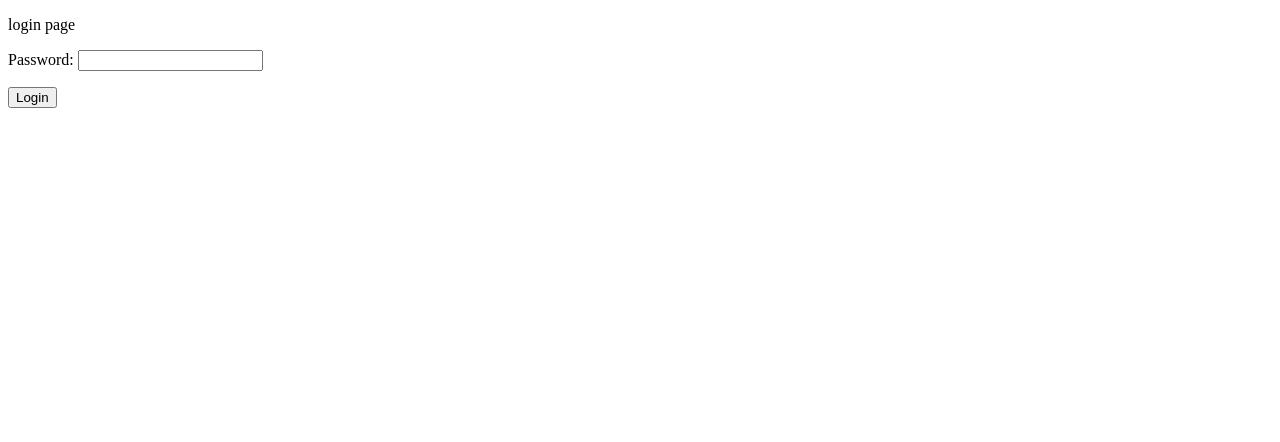
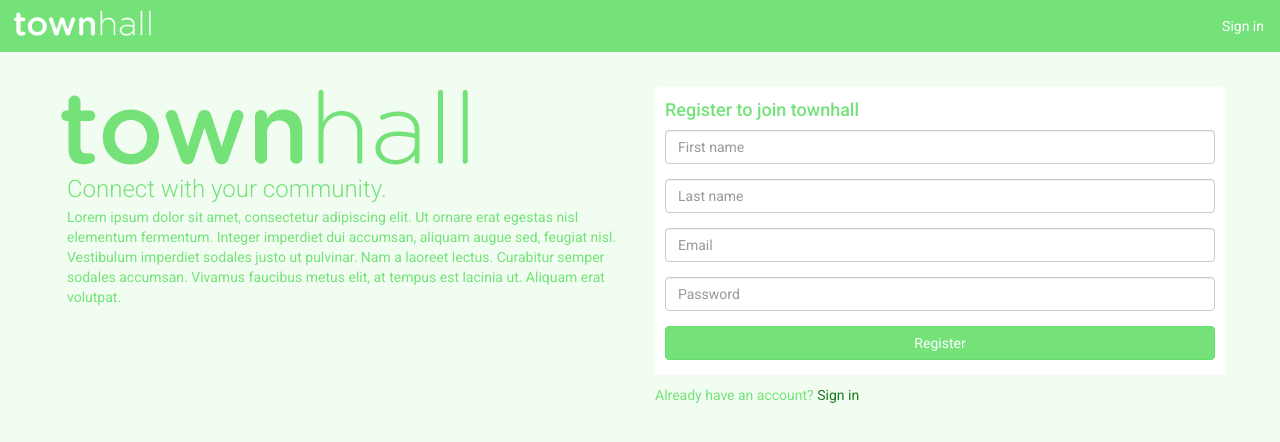
Before and after one commit to 1jeanpaul1/townhall, a Django app: template web/townhall/templates/townhall/login.html in a window 1280 px wide. Shown: the top 442 px of the page. Run offline with Django 3.2, Linux system fonts and the light colour scheme; the template is opened without the code that fills it: values that come from a table or form of the project are taken from there, others are empty; parts of the project's set-up code (start-up, migrations or seed data) failed here and were passed over; some libraries are stand-ins or nearby versions.

Commit message:
login & static files

```diff
--- /dev/null
+++ b/web/townhall/static/css/onboarding.css
@@ -0,0 +1,112 @@
+body {
+    background-color: #f2fdf2;
+    color: #74e279;
+    font-family: 'Roboto', sans-serif;
+}
+
+.container-fluid {
+    padding-right: 40px;
+    padding-left: 40px;
+}
+
+#signIn {
+    float: right;
+}
+
+.navbar-nav {
+    float: right;
+    margin: 0;
+}
+
+.navbar-nav>li>a {
+    padding-top: 15px;
+    padding-bottom: 15px;
+}
+
+.landing-info .subsection {
+    position: relative;
+    bottom: 28px;
+    left: 12px;
+}
+
+.landing-info h3 {
+    font-weight: 300;
+    margin-bottom: 5px;
+}
+
+.registration {
+    margin-top: 15px;
+}
+
+.registration .subsection {
+    background-color: #fff;
+    border-radius: 4px;
+    padding-top: 3px;
+    padding-bottom: 15px;
+    padding-left: 10px;
+    padding-right: 10px;
+}
+
+@media(max-width: 992px) {
+    .registration {
+        position: relative;
+        left: 12px;
+        margin-top: 0px;
+    }
+}
+
+@media(max-width: 500px) {
+    .landing-info img {
+        width: 100%;
+    }
+    .landing-info h3 {
+        font-size: 20px;
+    }
+    .landing-info .subsection {
+        left: 10px;
+        bottom: 20px;
+    }
+    .container-fluid {
+        padding-right: 30px;
+        padding-left: 20px;
+    }
+}
+
+.btn-primary {
+    color: #fff;
+    background-color: #74e279;
+    border-color: #63DE69;
+}
+
+.btn-primary:hover,
+.btn-primary:focus,
+.btn-primary:active,
+.btn-primary:active:focus  {
+    color: #fff;
+    background-color: #3DD645;
+    border-color: #2CCE34;
+}
+
+.btn-primary.register {
+    width: 100%;
+}
+
+.sign-in a {
+    color: #1A7A1F;
+}
+
+.sign-in {
+    padding-top: 10px;
+}
+
+.registration-page {
+    color: #888;
+}
+
+.custom-file {
+    font-weight: normal;
+}
+
+.registration h3 {
+    color: #74e279;
+}
--- /dev/null
+++ b/web/townhall/static/css/site.css
@@ -0,0 +1,53 @@
+nav {
+    background-color: #74e279;
+    color: #fff;
+}
+
+nav a {
+    color: #fff;
+}
+
+.nav>li>a:focus, .nav>li>a:hover,
+.nav .open>a, .nav .open>a:focus, .nav .open>a:hover,
+.dropdown-menu>li>a:focus, .dropdown-menu>li>a:hover {
+    background-color: #86e38b;
+    color: #fff;
+}
+
+nav .icon-bar {
+    background-color: #fff;
+}
+
+.navbar {
+    border-radius: 0px;
+}
+
+.navbar-brand img {
+    width: 150px;
+    position: relative;
+    bottom: 9px;
+    left: -8px;
+}
+
+@media(max-width: 767px) {
+    #navbarSupportedContent {
+        float: left;
+    }
+
+    #navbarSupportedContent a {
+        color: #fff;
+    }
+    .navbar-collapse.in, .navbar-collapse.collapsing {
+        width: 100%;
+    }
+}
+
+@media(min-width: 768px) {
+    #navbarSupportedContent {
+        float: right;
+    }
+}
+
+.modal-title {
+    float: left;
+}
--- a/web/townhall/templates/townhall/login.html
+++ b/web/townhall/templates/townhall/login.html
@@ -1,17 +1,90 @@
 <!DOCTYPE html>
+{% load static from staticfiles %}
+<!-- {% load i18n %} -->
 <html lang="en">
 <head>
-    <meta charset="UTF-8">
-    <title>Title</title>
+    <meta charset="utf-8">
+
+    <meta name="viewport" content="width=device-width, initial-scale=1">
+    <script
+    src="https://code.jquery.com/jquery-3.2.1.min.js"
+    integrity="sha256-hwg4gsxgFZhOsEEamdOYGBf13FyQuiTwlAQgxVSNgt4="
+    crossorigin="anonymous"></script>
+    <link rel="stylesheet" href="https://maxcdn.bootstrapcdn.com/bootstrap/3.3.7/css/bootstrap.min.css" integrity="sha384-BVYiiSIFeK1dGmJRAkycuHAHRg32OmUcww7on3RYdg4Va+PmSTsz/K68vbdEjh4u" crossorigin="anonymous">
+    <script src="https://maxcdn.bootstrapcdn.com/bootstrap/3.3.7/js/bootstrap.min.js" integrity="sha384-Tc5IQib027qvyjSMfHjOMaLkfuWVxZxUPnCJA7l2mCWNIpG9mGCD8wGNIcPD7Txa" crossorigin="anonymous"></script>
+    <script src="https://use.fontawesome.com/0e91de170f.js"></script>
+    <link href="https://fonts.googleapis.com/css?family=Roboto:100,300,400,500,700,900" rel="stylesheet">
+    <link rel="stylesheet" href="{% static 'css/site.css' %}">
+    <link rel="stylesheet" href="{% static 'css/onboarding.css' %}">
+    <title>Welcome to townhall</title>
 </head>
+
 <body>
-<p>login page</p>
-<form method="POST">
-    {% csrf_token %}
-    {{ form.as_p }}
-    <input type="submit" value="Login"/>
-</form>
 
+    <div class="modal fade" id="signInModal" tabindex="-1" role="dialog" aria-labelledby="signInModal" aria-hidden="true">
+        <div class="modal-dialog" role="document">
+            <div class="modal-content">
+            <div class="modal-header">
+                <h3 class="modal-title" id="exampleModalLabel">Sign in to townhall</h3>
+                <button type="button" class="close" data-dismiss="modal" aria-label="Close">
+                <span aria-hidden="true">&times;</span>
+                </button>
+            </div>
+            <div class="modal-body">
+                <form method="POST">
+                    {% csrf_token %}
+                <div class="form-group">
+                    <input type="email" class="form-control" id="userEmail" placeholder="Email">
+                </div>
+                <div class="form-group">
+                    <input type="password" class="form-control" id="userPassword" placeholder="Password">
+                </div>
+                <button type="submit" class="btn btn-primary register">Sign In</button>
+                </form>
+            </div>
+            </div>
+        </div>
+    </div>
+
+    <nav class="navbar">
+        <a class="navbar-brand" href="#"><img src="{% static 'content/images/logo-white.png'%}"/></a>
+        <div id="signIn">
+            <ul class="navbar-nav nav">
+                <li><a href="#" data-toggle="modal" data-target="#signInModal">Sign in</a></li>
+            </ul>
+        </div>
+    </nav>
+
+    <div class="container-fluid">
+        <div class="col-sm-12 col-md-6 landing-info">
+            <img src="{% static 'content/images/logo-green-large.png'%}"/>
+            <div class="subsection">
+                <h3>Connect with your community.</h3>
+                <p>Lorem ipsum dolor sit amet, consectetur adipiscing elit. Ut ornare erat egestas nisl elementum fermentum. Integer imperdiet dui accumsan, aliquam augue sed, feugiat nisl. Vestibulum imperdiet sodales justo ut pulvinar. Nam a laoreet lectus. Curabitur semper sodales accumsan. Vivamus faucibus metus elit, at tempus est lacinia ut. Aliquam erat volutpat.</p>
+            </div>
+        </div>
+        <div class="col-sm-12 col-md-6 registration">
+            <div class="subsection">
+            <h4>Register to join townhall</h4>
+            <form>
+                <div class="form-group">
+                    <input class="form-control" id="firstName" aria-describedby="firstNameHelp" placeholder="First name">
+                </div>
+                <div class="form-group">
+                    <input class="form-control" id="lastName" aria-describedby="lastNameHelp" placeholder="Last name">
+                </div>
+                <div class="form-group">
+                    <input type="email" class="form-control" id="email" aria-describedby="emailHelp" placeholder="Email">
+                </div>
+                <div class="form-group">
+                    <input type="password" class="form-control" id="password" placeholder="Password">
+                </div>
+                <button type="submit" class="btn btn-primary register">Register</button>
+            </form>
+            </div>
+            <div class="sign-in">Already have an account? <a href="#" data-toggle="modal" data-target="#signInModal">Sign in</a></div>
+        </div>
+    </div>
 
 </body>
 </html>
```
Also changed, not shown: web/townhall/static/content/images/logo-green-large.png (added), web/townhall/static/content/images/logo-green.png (added), web/townhall/static/content/images/logo-white.png (added).
